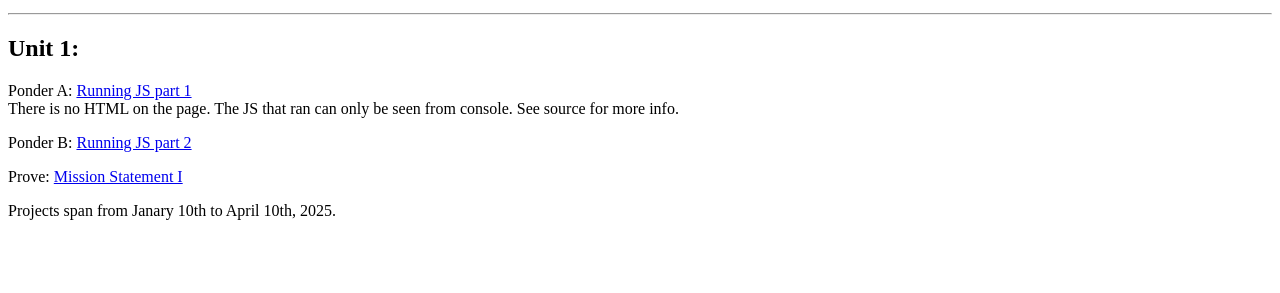
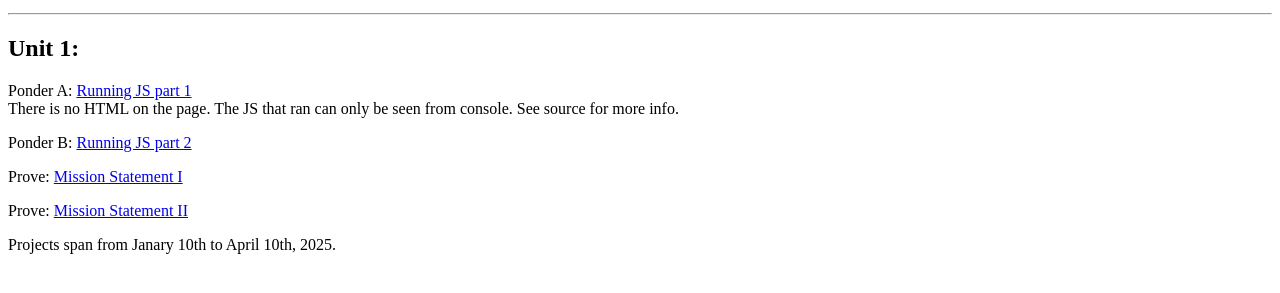
Before and after one commit to AustinConner/WDD131, a plain HTML site: page index.html in a window 1280 px wide. Shown: the part 101-394 px from the top of the page. Drawn offline with Linux system fonts and the light colour scheme.

Commit message:
Added latest project to index page.

```diff
--- a/index.html
+++ b/index.html
@@ -18,7 +18,8 @@
             <p>Ponder A: <a href="./unit_1/Ponder_RunningJS/running.html">Running JS part 1</a> <br>
             <note>There is no HTML on the page. The JS that ran can only be seen from console. See source for more info.</note> <br></p>
             <p>Ponder B: <a href="./unit_1/Ponder_RunningJS/my_page.html">Running JS part 2</a></p>
-            <p>Prove: <a href="./unit_1/mission/index.html">Mission Statement I</a>
+            <p>Prove: <a href="./unit_1/mission/index.html">Mission Statement I</a></p>
+            <p>Prove: <a href="./unit_1/mission_2/index.html">Mission Statement II</a></p>
 
     </main>
     <footer>
```
